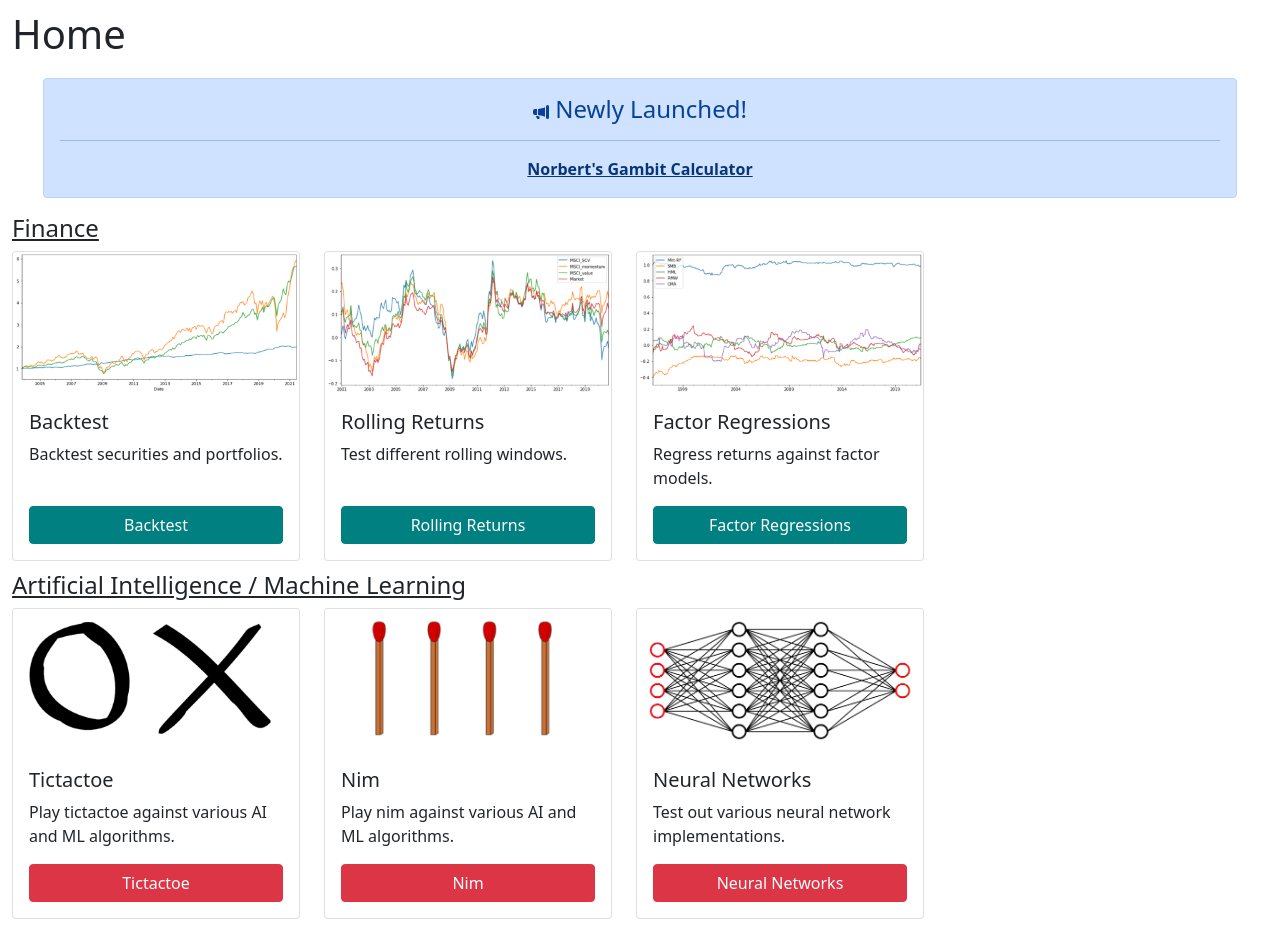
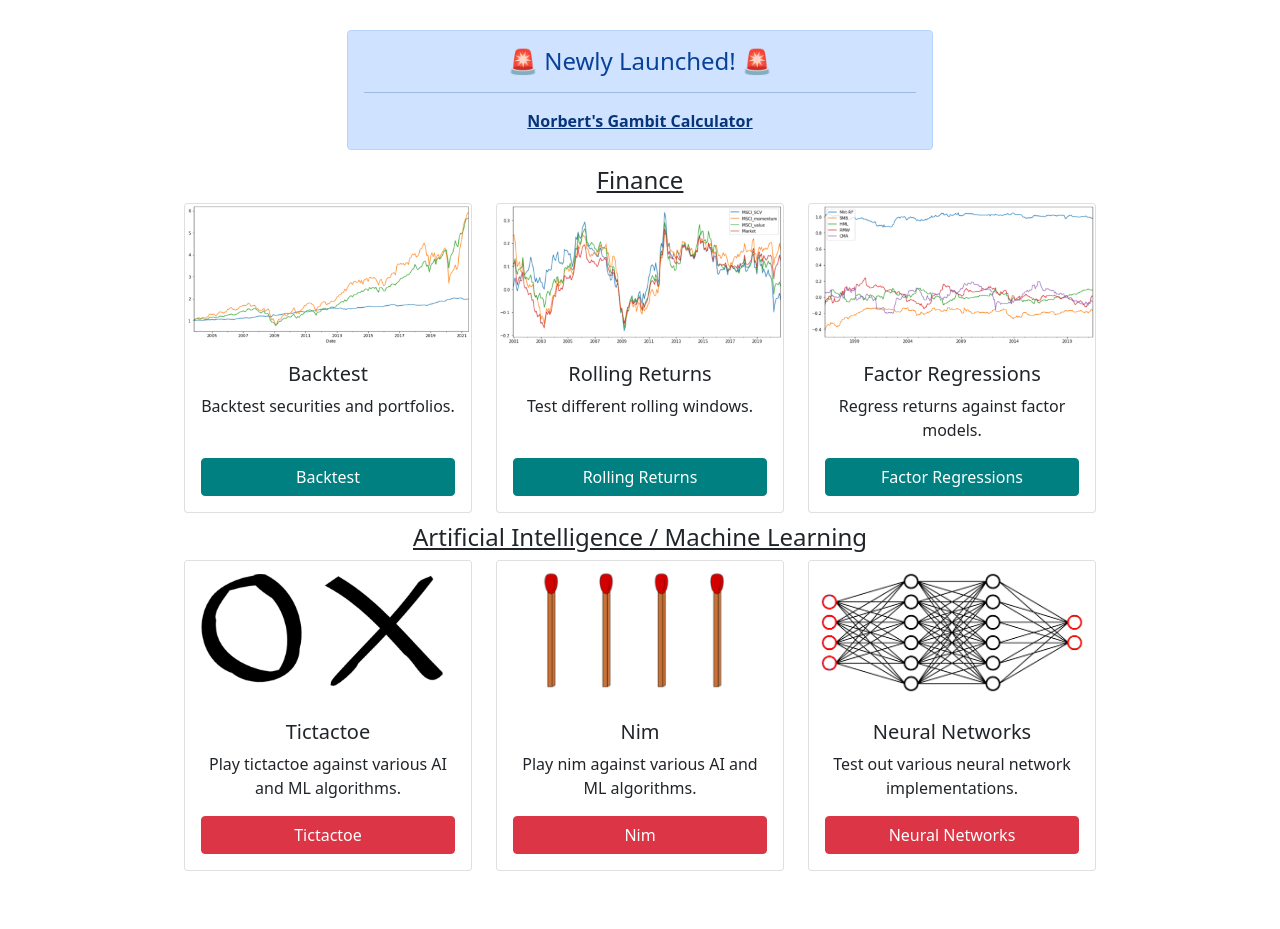
Before and after one commit to daniel-boctor/danielboctor.com, a Django app: page / in a window 1280 px wide. Shown: the part 56-985 px from the top of the page. After the commit the page ends 927 px from the top, so only its background shows below. Run offline with Django 3.2, Linux system fonts and the light colour scheme.

Commit message:
design + hotfix

```diff
--- a/dansproject/dansapp/templates/dansapp/index.html
+++ b/dansproject/dansapp/templates/dansapp/index.html
@@ -4,22 +4,21 @@
 {% block title %}Daniel Boctor{% endblock %}
 
 {% block body %}
-    <h1>Home</h1>
-
+            <div class="row justify-content-md-center">
+                <div class="col-lg-6">
                     <div class="alert alert-primary" role="alert">
                         <h4 class="alert-heading">
-            <svg xmlns="http://www.w3.org/2000/svg" width="16" height="16" fill="currentColor" class="bi bi-megaphone-fill" viewBox="0 0 16 16">
-                <path d="M13 2.5a1.5 1.5 0 0 1 3 0v11a1.5 1.5 0 0 1-3 0v-11zm-1 .724c-2.067.95-4.539 1.481-7 1.656v6.237a25.222 25.222 0 0 1 1.088.085c2.053.204 4.038.668 5.912 1.56V3.224zm-8 7.841V4.934c-.68.027-1.399.043-2.008.053A2.02 2.02 0 0 0 0 7v2c0 1.106.896 1.996 1.994 2.009a68.14 68.14 0 0 1 .496.008 64 64 0 0 1 1.51.048zm1.39 1.081c.285.021.569.047.85.078l.253 1.69a1 1 0 0 1-.983 1.187h-.548a1 1 0 0 1-.916-.599l-1.314-2.48a65.81 65.81 0 0 1 1.692.064c.327.017.65.037.966.06z"/>
-            </svg>
-            Newly Launched!
+                            🚨 Newly Launched! 🚨
                         </h4>
                         <hr>
                         <p class="mb-0"><a href="{% url 'norberts_gambit' host 'norbertsgambit' %}" class="alert-link">Norbert's Gambit Calculator</a></p>
                     </div>
+                </div>
+            </div>
 
-    <h4><u>Finance</u></h4>
-    <div class="row">
-        <div class="col-lg-auto" style="margin-bottom: 10px;">
+            <h4 style="text-align: center;"><u>Finance</u></h4>
+            <div class="row justify-content-center text-center">
+                <div class="col-sm-auto d-flex justify-content-center" style="margin-bottom: 10px;">
                     <div class="card h-100" style="width: 18rem;">
                         <a href="{% url 'backtest' %}"><img src="{% static 'dansapp/backtest.png' %}" class="card-img-top"></a>
                         <div class="card-body d-flex flex-column">
@@ -29,7 +28,7 @@
                         </div>
                     </div>
                 </div>
-        <div class="col-lg-auto" style="margin-bottom: 10px;">
+                <div class="col-sm-auto d-flex justify-content-center" style="margin-bottom: 10px;">
                     <div class="card h-100" style="width: 18rem;">
                         <a href="{% url 'rolling' %}"><img src="{% static 'dansapp/rolling.png' %}" class="card-img-top"></a>
                         <div class="card-body d-flex flex-column">
@@ -39,7 +38,7 @@
                         </div>
                     </div>
                 </div>
-        <div class="col-lg-auto" style="margin-bottom: 10px;">
+                <div class="col-sm-auto d-flex justify-content-center" style="margin-bottom: 10px;">
                     <div class="card h-100" style="width: 18rem;">
                         <a href="{% url 'factors' %}"><img src="{% static 'dansapp/factors.png' %}" class="card-img-top"></a>
                         <div class="card-body d-flex flex-column">
@@ -51,9 +50,9 @@
                 </div>
             </div>
 
-    <h4><u>Artificial Intelligence / Machine Learning</u></h4>
-    <div class="row">
-        <div class="col-lg-auto" style="margin-bottom: 10px;">
+            <h4 style="text-align: center;"><u>Artificial Intelligence / Machine Learning</u></h4>
+            <div class="row justify-content-center text-center">
+                <div class="col-sm-auto d-flex justify-content-center" style="margin-bottom: 10px;">
                     <div class="card h-100" style="width: 18rem;">
                         <a href="{% url 'tictactoe' %}"><img src="{% static 'ai/tictactoe.png' %}" class="card-img-top"></a>
                         <div class="card-body d-flex flex-column">
@@ -63,7 +62,7 @@
                         </div>
                     </div>
                 </div>
-        <div class="col-lg-auto" style="margin-bottom: 10px;">
+                <div class="col-sm-auto d-flex justify-content-center" style="margin-bottom: 10px;">
                     <div class="card h-100" style="width: 18rem;">
                         <a href="{% url 'nim' %}"><img src="{% static 'ai/nim.png' %}" class="card-img-top"></a>
                         <div class="card-body d-flex flex-column">
@@ -73,7 +72,7 @@
                         </div>
                     </div>
                 </div>
-        <div class="col-lg-auto" style="margin-bottom: 10px;">
+                <div class="col-sm-auto d-flex justify-content-center" style="margin-bottom: 10px;">
                     <div class="card h-100" style="width: 18rem;">
                         <a href="{% url 'neural-nets' %}"><img src="{% static 'ai/neural-nets.png' %}" class="card-img-top"></a>
                         <div class="card-body d-flex flex-column">
@@ -84,4 +83,5 @@
                     </div>
                 </div>
             </div>
+
 {% endblock %}
--- a/requirements.txt
+++ b/requirements.txt
@@ -6,3 +6,4 @@ scipy
 statsmodels
 plotly
 tensorflow
+django-hosts
```
Also changed, not shown: dansproject/dansapp/static/dansapp/norberts_gambit.js (+7 -3 lines). Lines whose indentation alone changed are shown as unchanged.
